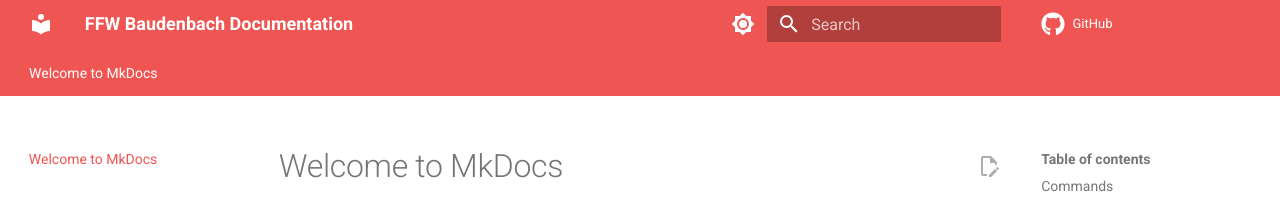
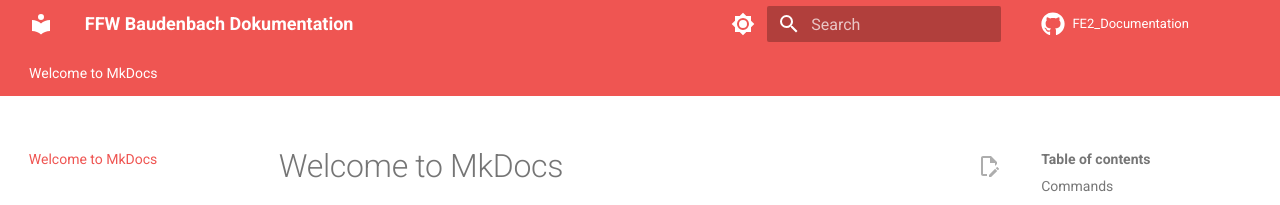
Before and after one commit to FFW-Baudenbach/FE2_Documentation, an MkDocs documentation site: the page built from docs/index.md, in a window 1280 px wide. Shown: the top 205 px of the page. Built offline with MkDocs 1.6.1 and Material for MkDocs 9.7.7, drawn with Linux system fonts in a browser that asks for light colours; comment, search, counter and statistics services are not loaded.

Commit message:
more styling

```diff
--- a/mkdocs.yml
+++ b/mkdocs.yml
@@ -1,12 +1,12 @@
 INHERIT: ./template.yml
 
 site_author: 'FFW Baudenbach'
-site_description: 'Documentation of FFW Baudenbach'
+site_description: 'Dokumentation der FFW Baudenbach'
 site_dir: 'public'
-site_name: 'FFW Baudenbach Documentation'
+site_name: 'FFW Baudenbach Dokumentation'
 site_url: 'https://ffw-baudenbach.github.io/FE2_Documentation/'
 
-repo_name: 'GitHub'
+repo_name: 'FE2_Documentation'
 repo_url: 'https://github.com/FFW-Baudenbach/FE2_Documentation'
 edit_uri: 'edit/main/docs/'
 
--- a/template.yml
+++ b/template.yml
@@ -1,7 +1,7 @@
 theme:
   name: material
 #  logo: assets/logo.png
-#  favicon: assets/favicon.ico
+  favicon: assets/favicon.ico
   icon:
     repo: fontawesome/brands/github
   features:
```
Also changed, not shown: docs/assets/favicon.ico (added).
